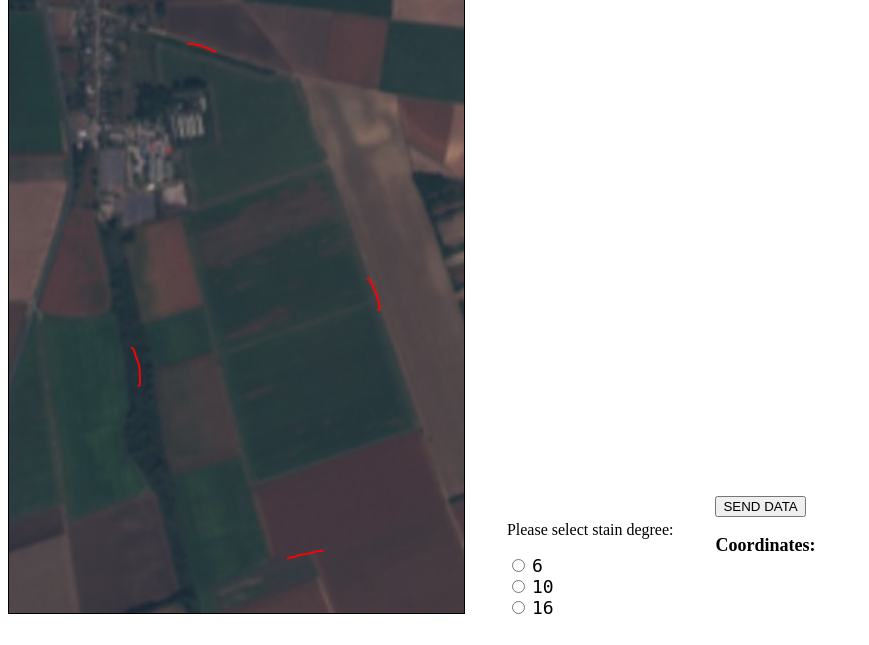
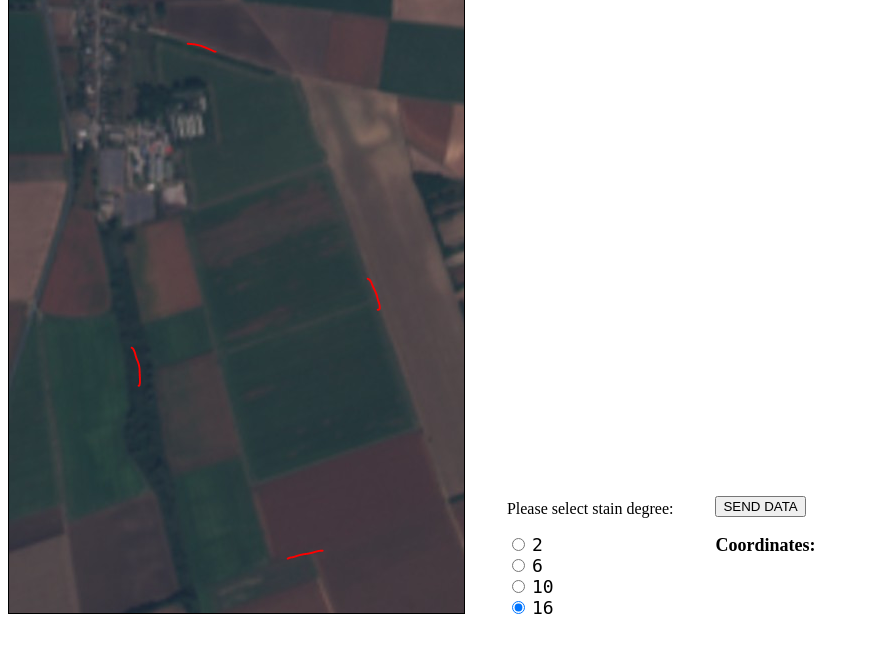
Before and after one commit to grbeno/django-form-example, a Django app: page /stainerpx/ in a window 1280 px wide. Shown: the part 252-897 px from the top of the page, without its empty margins (0-869 px from the left). Run offline with Django 3.2, Linux system fonts and the light colour scheme.

Commit message:
+stainer_01

```diff
--- a/templates/stainerpx.html
+++ b/templates/stainerpx.html
@@ -16,11 +16,13 @@
 
     <p>Please select stain degree:</p>
 
+        <input type="radio" id="zero" name="stain_degree" value='2'>
+        <label for="first">2</label><br>
         <input type="radio" id="first" name="stain_degree" value='6'>
         <label for="first">6</label><br>
         <input type="radio" id="second" name="stain_degree" value='10'>
         <label for="second">10</label><br>
-        <input type="radio" id="third" name="stain_degree" value='16'>
+        <input type="radio" id="third" name="stain_degree" value='16' checked>
         <label for="third">16</label>
 
 </div>
@@ -36,11 +38,9 @@
     canvas.addEventListener("click", GetCoordinates);
     console.log(coords);
 
-    //var colors = document.querySelector('input[name="stain_degree"]:checked').value; // nem működik !
-    var colors = 16;
-
     $(document).ready(function() {
         $("#next").click(function() {
+            var colors = $("input[type=radio][name=stain_degree]:checked").val();
             $.ajax({
                 url: "{% url 'coords' %}",
                 type: 'POST',
```
Also changed, not shown: templates/coords.html (+5 -5 lines), static/images/prepared.png (deleted), static/images/stain.png (deleted).
